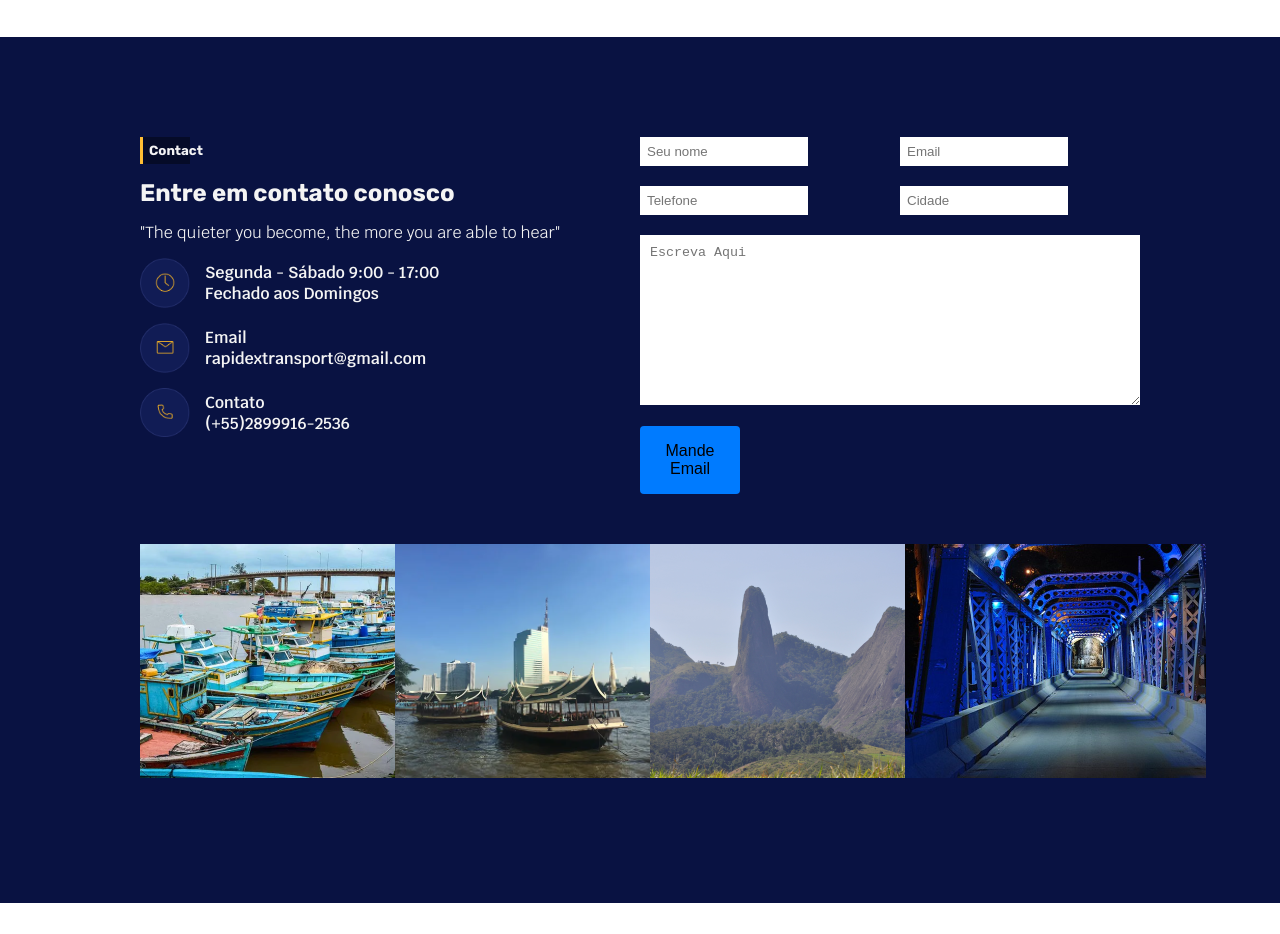
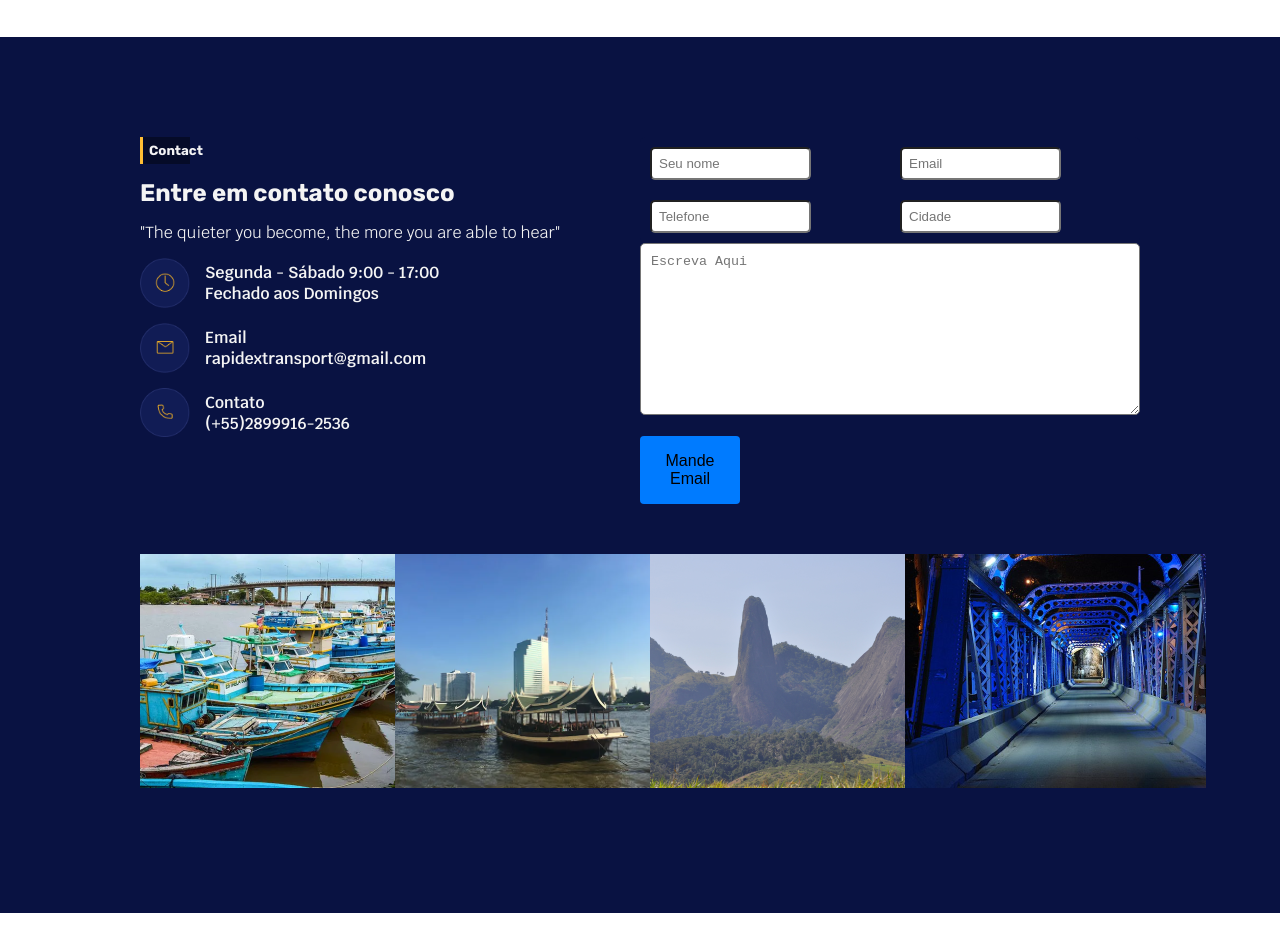
Before and after one commit to Britola01/Transportadora, a plain HTML site: page index.html in a window 1280 px wide. Shown: the part 4320-5254 px from the top of the page. Drawn offline with nearby package versions, Linux system fonts and the light colour scheme.

Commit message:
Update styles.css

```diff
--- a/css/styles.css
+++ b/css/styles.css
@@ -491,8 +491,12 @@ a {
   display: grid;
   grid-template-columns: repeat(auto-fit, minmax(20rem, 1fr));
   grid-gap: 2rem;
-  margin-bottom: 2rem;
   font-weight: bold;
+  background-color: var(--color-primary-2);
+  padding: 10px;
+  border-radius: 5px;
+  margin-bottom: 0%;
+  color: #FFFFFF;
 }
 .form_container {
   width: 100%;
@@ -501,12 +505,12 @@ a {
   width: 70%;
   padding: 0.7rem;
   outline: none;
-  border: none;
+  border-radius: 5px;
 }
 .form_text {
   width: 100%;
   padding: 1rem;
-  border: none;
+  border-radius: 5px;
   outline: none;
 }
 .form_btn {
```
